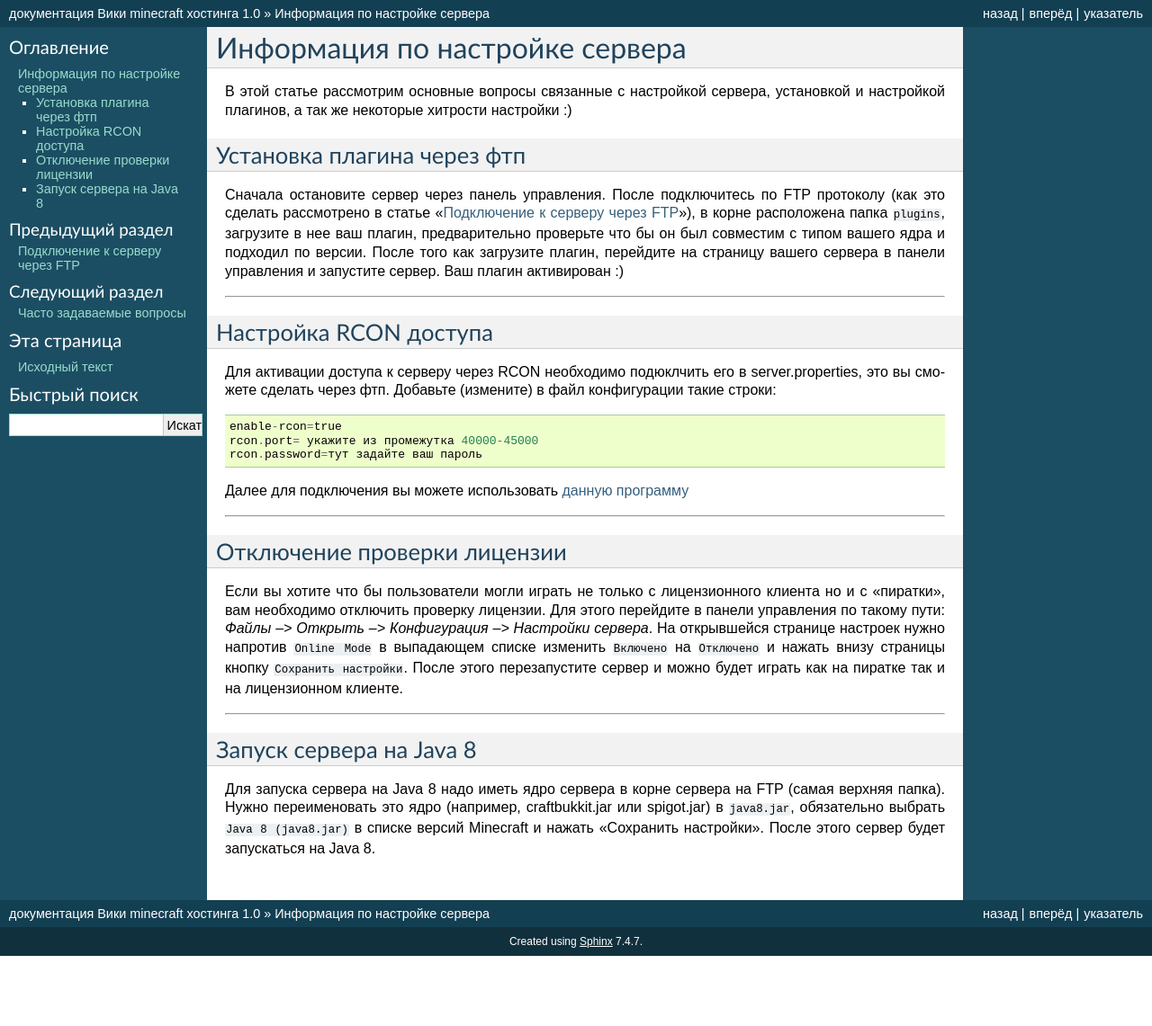
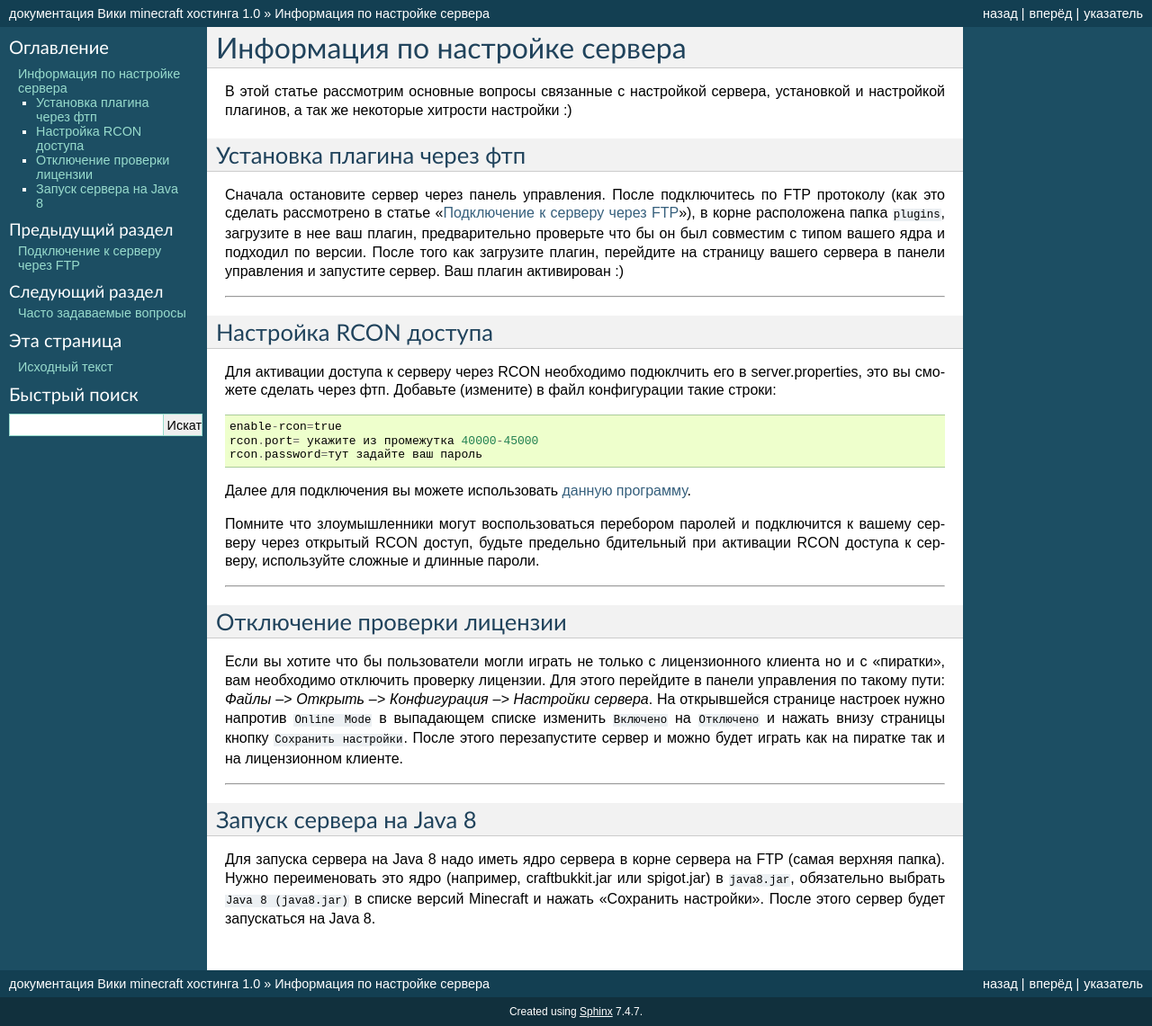
Before and after one commit to h1kkan/gamehost-wiki, a Sphinx documentation site: the page built from docs/server_config.rst, in a window 1280 px wide. Shown: the whole page at 90% size. Built offline with Sphinx 7.4.7, drawn with Linux system fonts in a browser that asks for light colours; before the commit the page ends 1063 px from its top, so only the background shows below that.

Commit message:
Update server_config.rst

```diff
--- a/docs/server_config.rst
+++ b/docs/server_config.rst
@@ -20,7 +20,9 @@
   rcon.port= укажите из промежутка 40000-45000
   rcon.password=тут задайте ваш пароль
 
-Далее для подключения вы можете использовать `данную программу <http://www.minecraftforum.net/forums/mapping-and-modding/minecraft-tools/1262672-minecraft-server-rcon-query-utility>`_
+Далее для подключения вы можете использовать `данную программу <http://www.minecraftforum.net/forums/mapping-and-modding/minecraft-tools/1262672-minecraft-server-rcon-query-utility>`_.
+
+Помните что злоумышленники могут воспользоваться перебором паролей и подключится к вашему серверу через открытый RCON доступ, будьте предельно бдительный при активации RCON доступа к серверу, используйте сложные и длинные пароли.
 
 --------------
 
```
